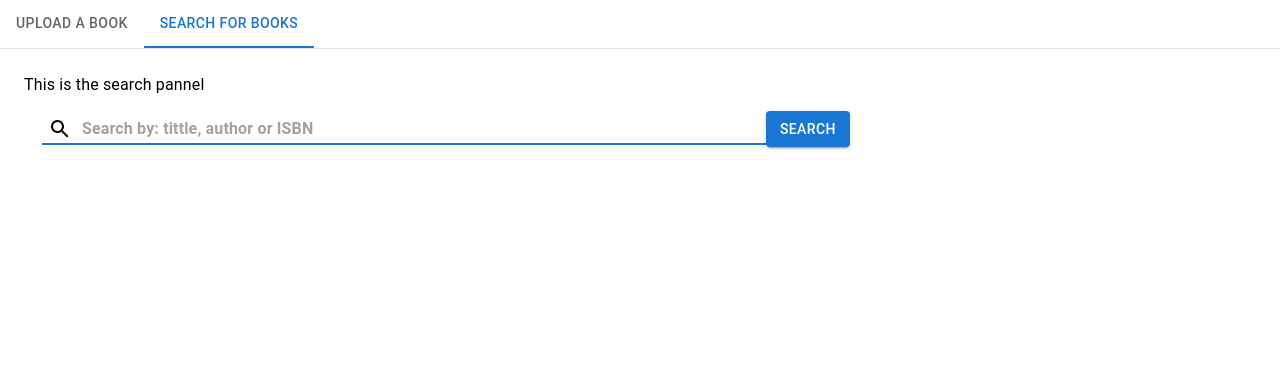
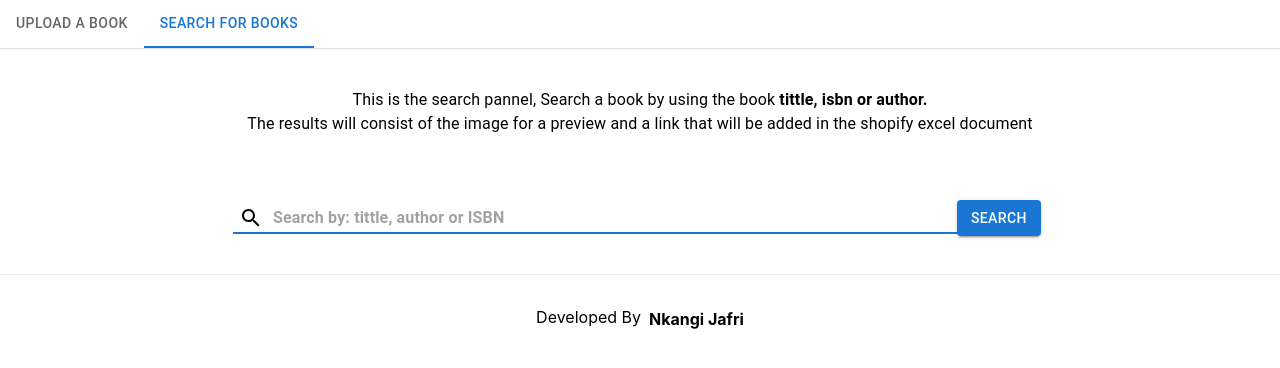
Before and after one commit to mubarak96-max/bookhero, a Next.js app: page / in a window 1280 px wide. Both pictures are taken after a click on the tab "SEARCH FOR BOOKS". Shown: the top 368 px of the page. Built offline with nearby package versions, Linux system fonts and the light colour scheme.

Commit message:
Upload test

```diff
--- a/components/Home.js
+++ b/components/Home.js
@@ -71,16 +71,6 @@ export default function Home() {
           </div>
         </div>
       </main>
-
-      <footer className={styles.footer}>
-        <a href='https://nkangi.com' target='_blank' rel='noopener noreferrer'>
-          Developed By
-          <span className={styles.logo}>
-            {/* <Image src='/vercel.svg' alt='Vercel Logo' width={72} height={16} /> */}
-            <strong>Nkangi Jafri</strong>
-          </span>
-        </a>
-      </footer>
     </div>
   );
 }
--- a/components/SearchBar.js
+++ b/components/SearchBar.js
@@ -4,6 +4,7 @@ import { styled, alpha } from '@mui/material/styles';
 import { Box, Input, Button } from '@mui/material';
 import Search from '@mui/icons-material/Search';
 import axios from 'axios';
+import * as rax from 'retry-axios';
 
 // ----------------------------------------------------------------------
 
@@ -18,14 +19,7 @@ const SearchbarStyle = styled('div')(({ theme }) => ({
   alignItems: 'center',
   height: APPBAR_MOBILE,
   maxWidth: '850px',
-  // backdropFilter: 'blur(6px)',
-  // WebkitBackdropFilter: 'blur(6px)', // Fix on Mobile
   padding: theme.spacing(0, 3),
-  // backgroundColor: `${alpha(theme.palette.background.default, 0.72)}`,
-  // [theme.breakpoints.up('md')]: {
-  //   height: APPBAR_DESKTOP,
-  //   padding: theme.spacing(0, 5),
-  // },
 }));
 
 // ----------------------------------------------------------------------
@@ -34,13 +28,42 @@ export default function Searchbar() {
   const [keyWord, setKeyword] = useState('');
 
   const onSubmit = async () => {
-    const response = await axios.get('/api/bookdata/searchbooks');
+    // const response = await axios.get('/api/bookdata/searchbooks', keyWord);
+
+    console.log(keyWord);
+    const body = { keyWord };
+
+    const interceptorId = rax.attach();
+    const response = await axios({
+      method: 'GET',
+      url: '/api/bookdata/searchbooks',
+      raxConfig: {
+        retry: 3,
+        noResponseRetries: 2,
+        retryDelay: 500,
+        httpMethodsToRetry: ['POST', 'PUT', 'GET'],
+
+        onRetryAttempt: (err) => {
+          const cfg = rax.getConfig(err);
+          console.log(
+            `Request failed, Retry attempt #${cfg.currentRetryAttempt}`,
+          );
+        },
+      },
+      params: body, //Order info attached to be received as body
+    });
 
     console.log(response);
   };
 
   return (
-    <div>
+    <div
+      style={{
+        display: 'flex',
+        justifyContent: 'center',
+        alignItems: 'center',
+        textAlign: 'center',
+      }}>
       <SearchbarStyle>
         <Search />
         <Input
--- a/components/SearchBook.js
+++ b/components/SearchBook.js
@@ -3,8 +3,24 @@ import Searchbar from './SearchBar';
 
 const SearchBook = () => {
   return (
-    <div>
-      This is the search pannel
+    <div
+      style={{
+        display: "'flex",
+        justifyContent: 'center',
+        alignItems: 'center',
+        textAlign: 'center',
+      }}>
+      <p
+        style={{
+          maxWidth: '800px',
+          textAlign: 'center',
+          margin: '15px auto 50px',
+        }}>
+        This is the search pannel, Search a book by using the book{' '}
+        <strong> tittle, isbn or author.</strong> <br />
+        The results will consist of the image for a preview and a link that will
+        be added in the shopify excel document
+      </p>
       <Searchbar />
     </div>
   );
--- a/package.json
+++ b/package.json
@@ -20,7 +20,8 @@
     "next": "12.0.3",
     "next-connect": "^0.11.0",
     "react": "17.0.2",
-    "react-dom": "17.0.2"
+    "react-dom": "17.0.2",
+    "retry-axios": "^2.6.0"
   },
   "devDependencies": {
     "eslint": "7",
--- a/pages/api/bookdata/searchbooks.js
+++ b/pages/api/bookdata/searchbooks.js
@@ -1,4 +1,5 @@
 import nc from 'next-connect';
+import BookData from '../../../Backend/Models/BookData';
 
 //Initialise next-connect
 const handler = nc();
@@ -6,17 +7,20 @@ const handler = nc();
 //POST REQUEST TO CASHFREE
 handler.get(async (req, res) => {
   //Search keyword query
-  const keywordCondition = req.query.keyword
-    ? { name: { $regex: req.query.keyword, $options: 'i' } }
+
+  console.log(req.query.keyWord, 'query');
+
+  const keywordCondition = req.query.keyWord
+    ? { bookTittle: { $regex: req.query.keyWord, $options: 'i' } }
     : {};
+  console.log(keywordCondition);
+  // const keywordCondition = req.body ? req.body : '';
 
-  const count = await Product.find({
+  const Book = await BookData.find({
     $and: [{ ...keywordCondition }],
-  }).countDocuments();
+  });
 
-  const Book = await Product.find({
-    $and: [{ ...keywordCondition }],
-  }).limit(pageSize);
+  console.log(Book);
 
   // small letter
   res.json({ Book });
--- a/pages/index.js
+++ b/pages/index.js
@@ -1,10 +1,21 @@
 import React from 'react';
 import DisplayTabs from '../components/Tabs';
+import styles from '../styles/Home.module.css';
 
 const Home = () => {
   return (
     <div>
       <DisplayTabs />
+
+      <footer className={styles.footer}>
+        <a href='https://nkangi.com' target='_blank' rel='noopener noreferrer'>
+          Developed By
+          <span className={styles.logo}>
+            {/* <Image src='/vercel.svg' alt='Vercel Logo' width={72} height={16} /> */}
+            <strong>Nkangi Jafri</strong>
+          </span>
+        </a>
+      </footer>
     </div>
   );
 };
```
Also changed, not shown: 1 other file (tests, documents, lock files or other folders).
